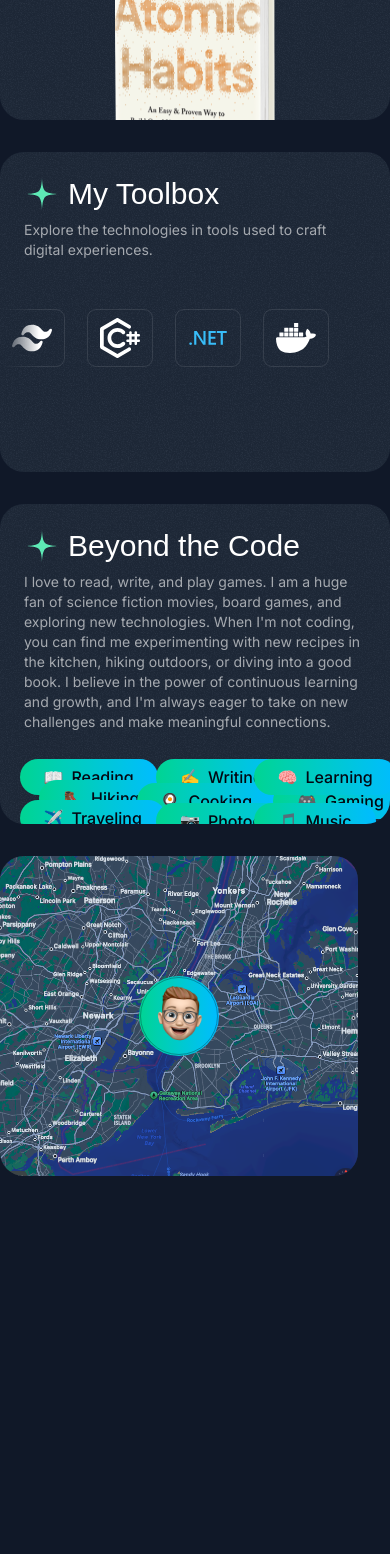
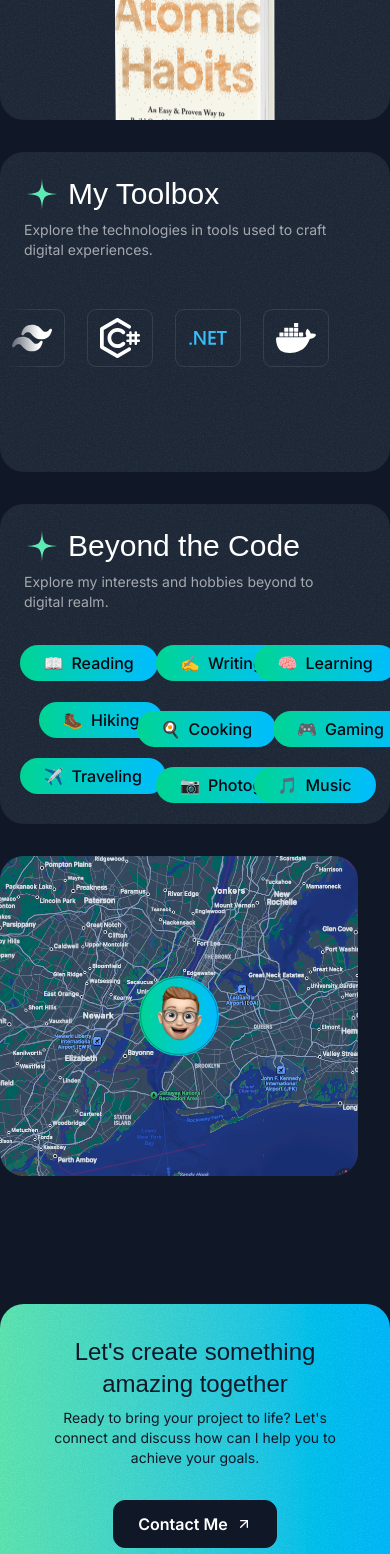
Before and after one commit to Ahmed-Shehzad/Portfolio, a Next.js app: page / in a window 390 px wide. Shown: the part 4168-5722 px from the top of the page. Before the commit the page ends 5424 px from the top, so only its background shows below. Built offline with nearby package versions, Linux system fonts and the light colour scheme; a web font is replaced by a local one.

Commit message:
complete static pages

```diff
--- a/src/app/page.tsx
+++ b/src/app/page.tsx
@@ -1,4 +1,6 @@
 import { AboutSection } from "@/sections/About";
+import { ContactSection } from "@/sections/Contact";
+import { Footer } from "@/sections/Footer";
 import { Header } from "@/sections/Header";
 import { HeroSection } from "@/sections/Hero";
 import { ProjectsSection } from "@/sections/Projects";
@@ -8,16 +10,14 @@ import { TestimonialsSection } from "@/sections/Testimonials";
 export default function Home() {
   return (
     <div>
-      <div className="md:p-8  items-centerjustify-center">
-        <Header />
-        <HeroSection />
-        <ProjectsSection />
-      </div>
+      <Header />
+      <HeroSection />
+      <ProjectsSection />
       <TapeSection />
-      <div className="md:p-8 items-center justify-center">
-        <TestimonialsSection />
-        <AboutSection />
-      </div>
+      <TestimonialsSection />
+      <AboutSection />
+      <ContactSection />
+      <Footer />
     </div>
   );
 }
--- a/src/components/CardHeader.tsx
+++ b/src/components/CardHeader.tsx
@@ -16,7 +16,9 @@ export const CardHeader: FC<CardHeaderProps> = (props) => {
         <StarIcon className="size-9 text-emerald-300" />
         <h3 className="font-serif text-3xl">{title}</h3>
       </div>
-      <p className="text-sm text-white/60 mt-2">{description}</p>
+      <p className="text-sm lg:text-base max-w-xs text-white/60 mt-2">
+        {description}
+      </p>
     </div>
   );
 };
--- a/src/sections/About.tsx
+++ b/src/sections/About.tsx
@@ -158,13 +158,7 @@ export const AboutSection = () => {
               <CardHeader
                 className="px-6 py-6"
                 title="Beyond the Code"
-                description="I love to read, write, and play games. I am a huge fan of
-                science fiction movies, board games, and exploring new
-                technologies. When I&#39;m not coding, you can find me
-                experimenting with new recipes in the kitchen, hiking outdoors,
-                or diving into a good book. I believe in the power of continuous
-                learning and growth, and I&#39;m always eager to take on new
-                challenges and make meaningful connections."
+                description="Explore my interests and hobbies beyond to digital realm."
               />
               <div className="relative flex-1">
                 {hobbies.map((hobby) => {
--- a/src/sections/Contact.tsx
+++ b/src/sections/Contact.tsx
@@ -1,3 +1,36 @@
+import ArrowUpRightIcon from "@/assets/icons/arrow-up-right.svg";
+import GrainImage from "@/assets/images/grain.jpg";
+
 export const ContactSection = () => {
-  return <div>Contact Section</div>;
+  return (
+    <div className="py-16 pt-12 lg:py-24 lg:pt-20">
+      <div className="container">
+        <div className="bg-gradient-to-r from-emerald-300 to-sky-400 text-gray-900 py-8 px-10 rounded-3xl text-center md:*:text-left relative overflow-hidden z-0">
+          <div
+            className="absolute inset-0 opacity-5 -z-10"
+            style={{
+              backgroundImage: `url(${GrainImage.src})`,
+            }}
+          ></div>
+          <div className="flex flex-col md:flex-row gap-8 md:gap-16 items-center">
+            <div>
+              <h2 className="font-serif text-2xl md:text-3xl">
+                Let&apos;s create something amazing together
+              </h2>
+              <p className="text-sm md:text-base mt-2">
+                Ready to bring your project to life? Let&apos;s connect and
+                discuss how can I help you to achieve your goals.
+              </p>
+            </div>
+            <div>
+              <button className="text-white bg-gray-900 inline-flex items-center px-6 h-12 rounded-xl gap-2 w-max border border-gray-900 hover:bg-neutral-900/30 backdrop-blur-[1px] hover:border hover:border-neutral-900/20 hover:shadow-[5px_5px_0_rgba(255,255,255,0.1)] transition-all duration-300 text-shadow-white">
+                <span className="font-semibold">Contact Me</span>
+                <ArrowUpRightIcon className="size-4" />
+              </button>
+            </div>
+          </div>
+        </div>
+      </div>
+    </div>
+  );
 };
--- a/src/sections/Footer.tsx
+++ b/src/sections/Footer.tsx
@@ -1,3 +1,34 @@
+import ArrowUpRightIcon from "@/assets/icons/arrow-up-right.svg";
+
+const footerLinks = [
+  { href: "#YouTube", label: "YouTube" },
+  { href: "#X", label: "X" },
+  { href: "#Instagram", label: "Instagram" },
+  { href: "#LinkedIn", label: "LinkedIn" },
+];
+
 export const Footer = () => {
-  return <div>Footer Section</div>;
+  return (
+    <footer className="relative -z-10 overflow-x-clip">
+      <div className="absolute h-[400px] w-[1600px] bottom-0 left-1/2 -translate-x-1/2 bg-emerald-300/30 [mask-image:radial-gradient(50%_50%_at_bottom_center,black,transparent)] -z-10"></div>
+
+      <div className="container">
+        <div className="border-t border-white/15 py-6 text-sm flex flex-col md:flex-row  md:justify-between items-center gap-8">
+          <div>&copy; 2025. All rights reserved.</div>
+          <nav className="flex flex-col md:flex-row items-center gap-8">
+            {footerLinks.map((link) => (
+              <a
+                key={link.label}
+                href={link.href}
+                className="inline-flex items-center gap-1.5"
+              >
+                <span className="font-semibold">{link.label}</span>
+                <ArrowUpRightIcon className="size-4" />
+              </a>
+            ))}
+          </nav>
+        </div>
+      </div>
+    </footer>
+  );
 };
```
